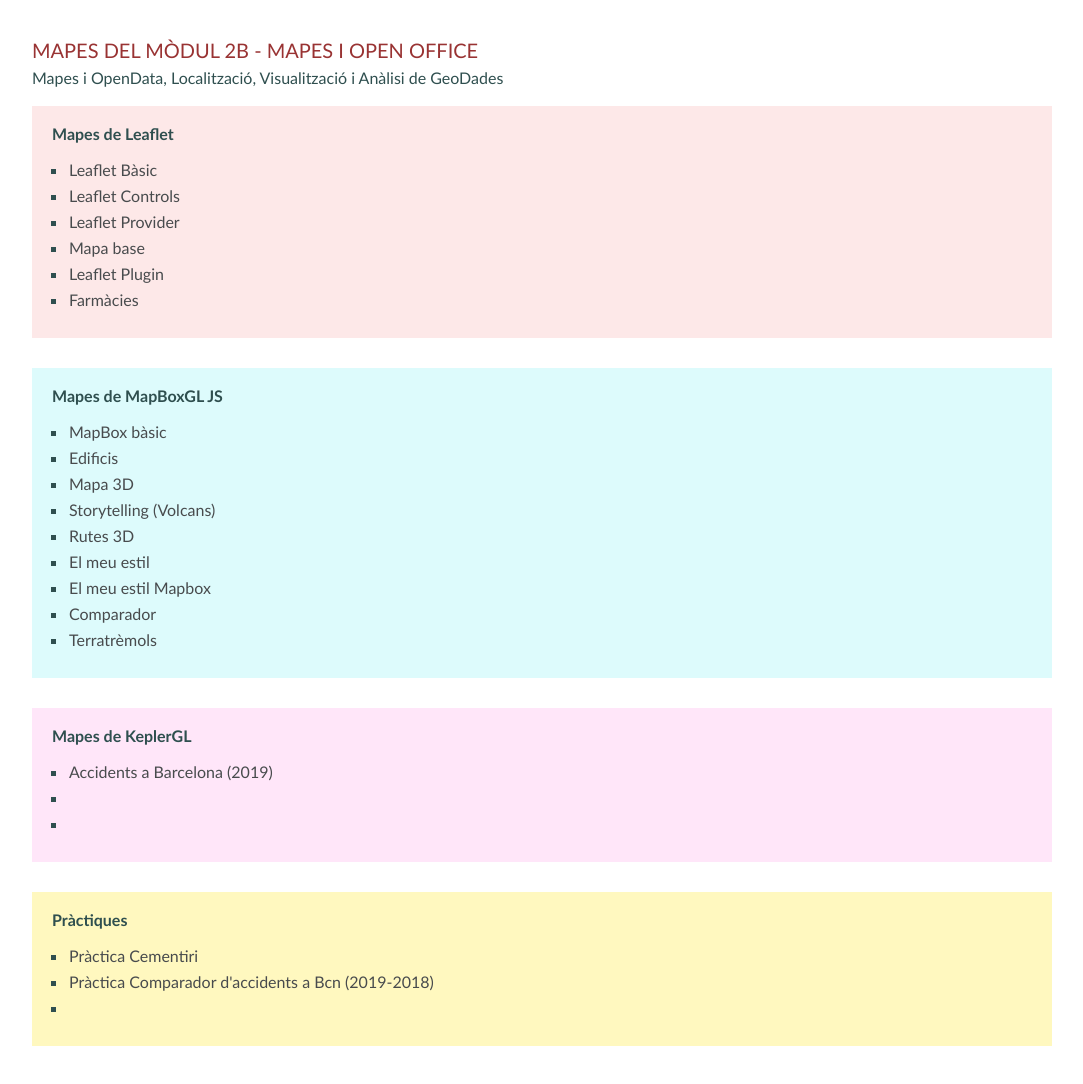
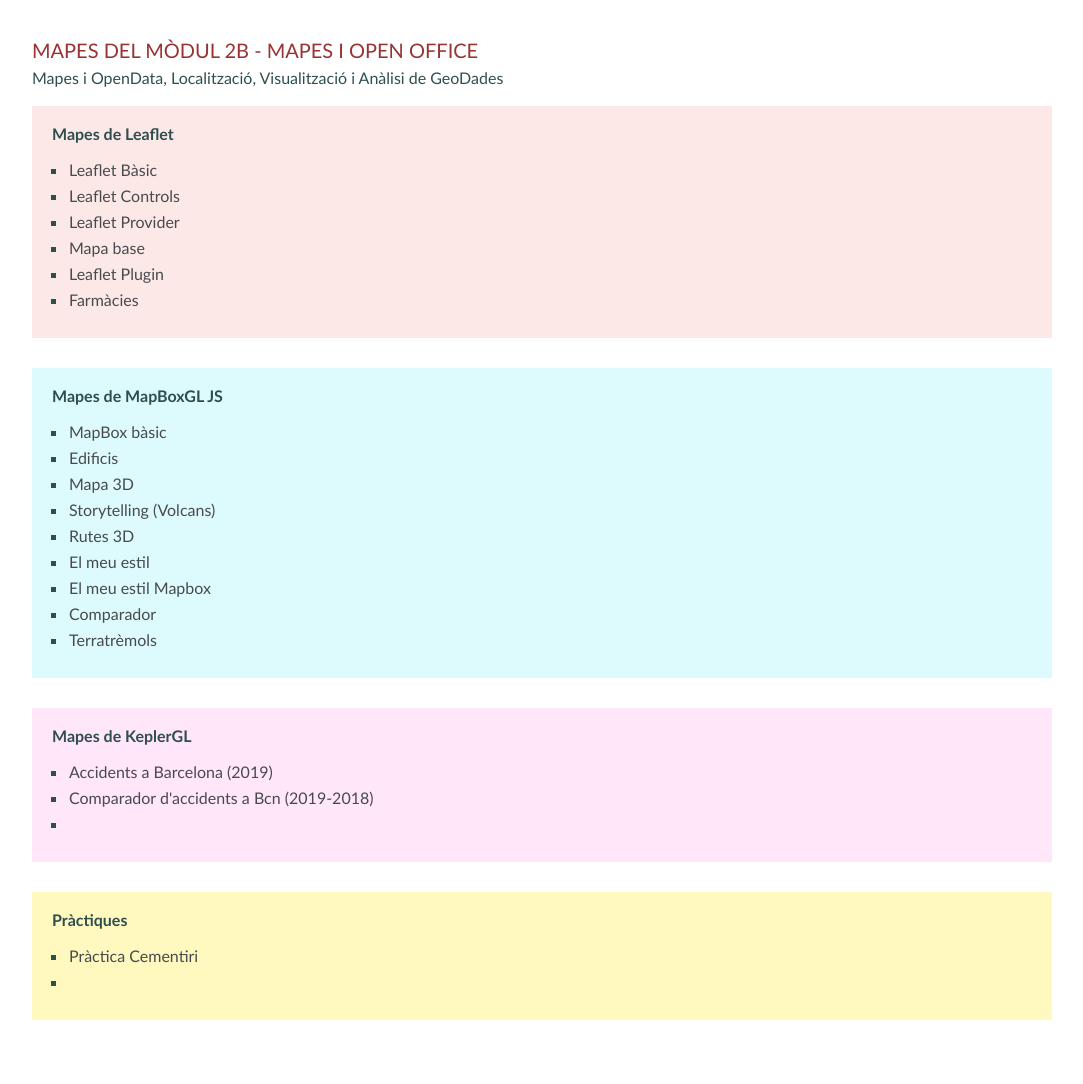
Before and after one commit to BernatRC/geoweb, a plain HTML site: page index.html in a window 1280 px wide. Shown: the whole page, without its empty margins (98-1181 px from the left). Drawn offline with Linux system fonts and the light colour scheme.

Commit message:
terratremols

```diff
--- a/index.html
+++ b/index.html
@@ -68,7 +68,7 @@
       <h4>Mapes de KeplerGL</h4>
       <ul>
         <li><a href="accidents.html" target="_blank">Accidents a Barcelona (2019)</a></li>
-        <li></li>
+        <li><a href="accidents-comparador.html" target="_blank">Comparador d'accidents a Bcn (2019-2018)</a></li>
         <li></li>
       </ul>
     </div>
@@ -77,7 +77,6 @@
       <h4>Pràctiques</h4>
       <ul>
         <li><a href="mapbox-cementiri.html" target="_blank">Pràctica Cementiri</a></li>
-        <li><a href="accidents-comparador.html" target="_blank">Pràctica Comparador d'accidents a Bcn (2019-2018)</a></li>
         <li></li>
       </ul>
     </div>
```
